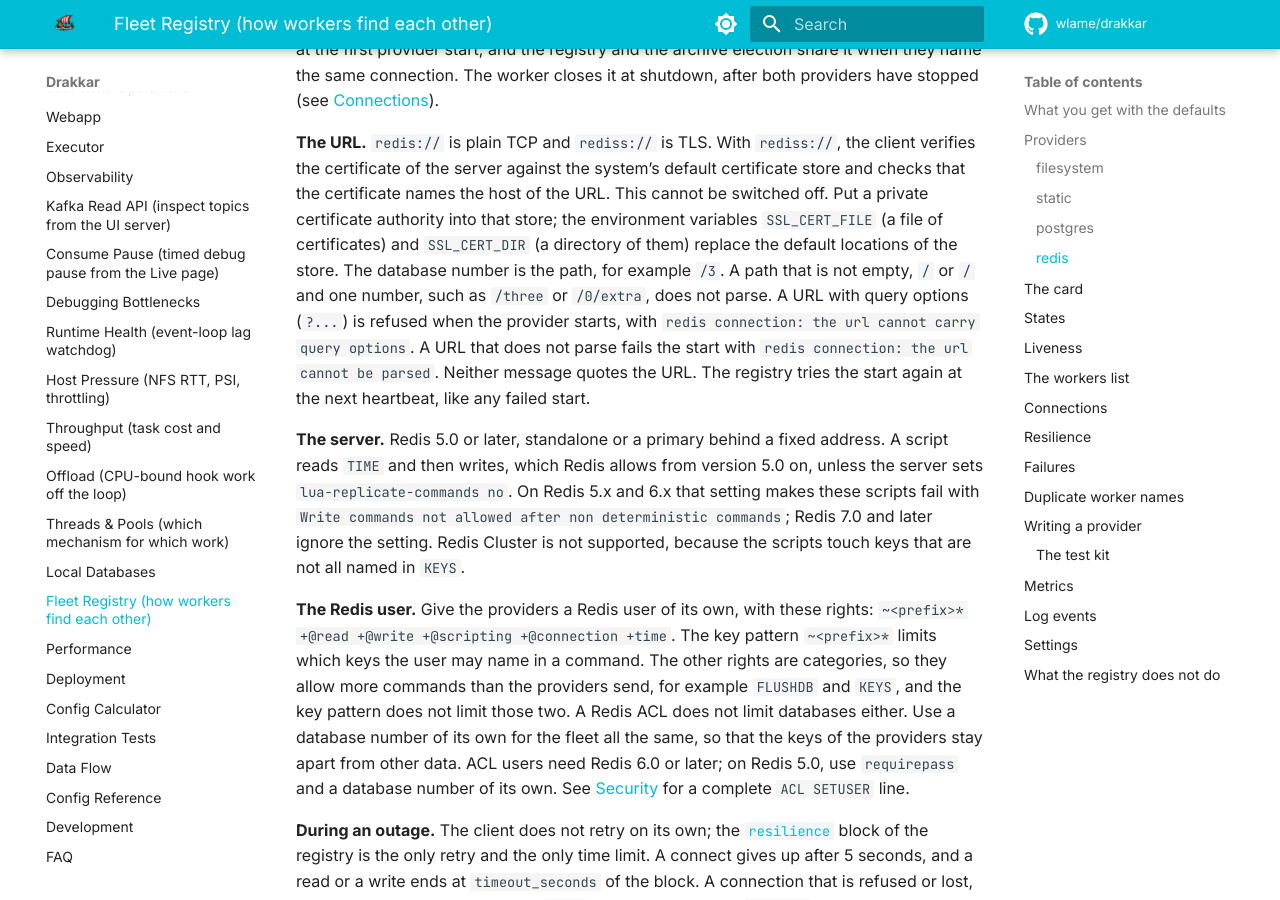
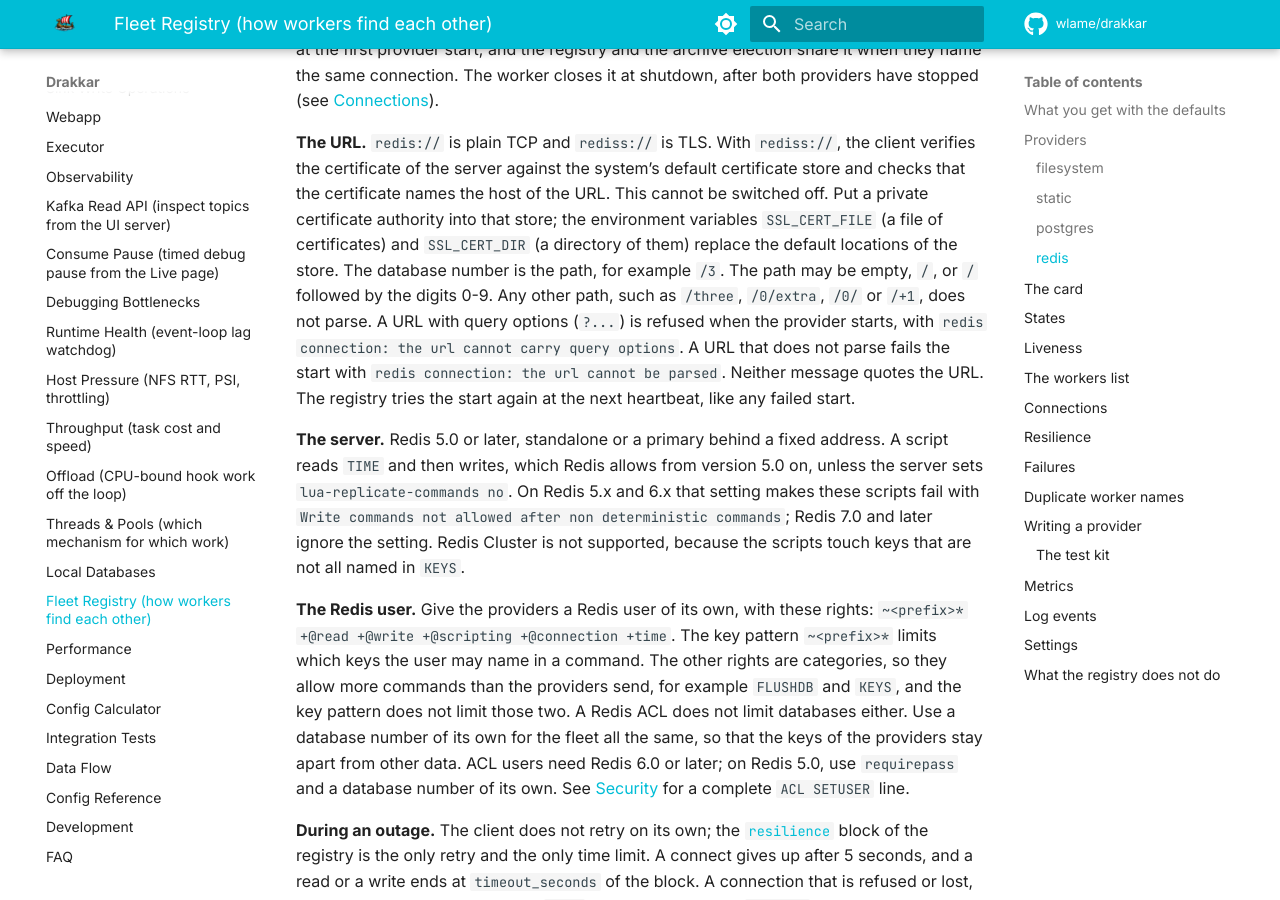
Before and after one commit to wlame/drakkar, an MkDocs documentation site: the page built from docs/fleet.md, in a window 1280 px wide and 900 px high, scrolled down 8440 px. Built offline with MkDocs 1.6.1 and Material for MkDocs 9.7.7, drawn with Linux system fonts in a browser that asks for light colours; comment, search, counter and statistics services are not loaded.

Commit message:
Apply one database-path rule to both providers and check the harness Redis credentials.

```diff
--- a/docs/fleet.md
+++ b/docs/fleet.md
@@ -382,8 +382,8 @@ host of the URL. This cannot be switched off. Put a private certificate
 authority into that store; the environment variables `SSL_CERT_FILE` (a file
 of certificates) and `SSL_CERT_DIR` (a directory of them) replace the default
 locations of the store. The database number is the path, for example `/3`.
-A path that is not empty, `/` or `/` and one number, such as `/three` or
-`/0/extra`, does not parse. A URL with query options (`?...`) is
+The path may be empty, `/`, or `/` followed by the digits 0-9. Any other
+path, such as `/three`, `/0/extra`, `/0/` or `/+1`, does not parse. A URL with query options (`?...`) is
 refused when the provider starts, with
 `redis connection: the url cannot carry query options`. A URL that does not
 parse fails the start with `redis connection: the url cannot be parsed`.
```
Also changed, not shown: CHANGELOG.md (+2 -2 lines), 3 other files.
